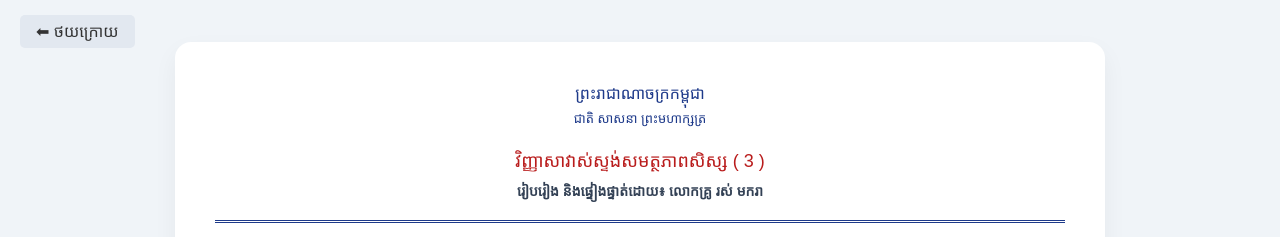
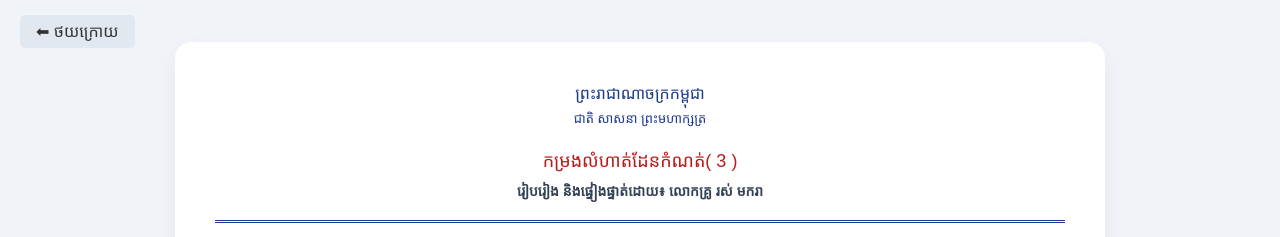
Before and after one commit to rosmakara71-hub/domain, a plain HTML site: page 3.html in a window 1280 px wide. Shown: the top 237 px of the page. Drawn offline with nearby package versions, Linux system fonts and the light colour scheme; a web font is replaced by a local one.

Commit message:
Update 3.html

```diff
--- a/3.html
+++ b/3.html
@@ -3,7 +3,7 @@
 <head>
     <meta charset="UTF-8">
     <meta name="viewport" content="width=device-width, initial-scale=1.0">
-    <title>កម្រងសំណួរនិងលំហាត់វាស់ស្ទង់សមត្ថភាព</title>
+    <title>កម្រងលំហាត់ដែនកំណត់</title>
 
     <script>
         window.MathJax = {
@@ -269,7 +269,7 @@
         <div class="header">
             <div class="kingdom">ព្រះរាជាណាចក្រកម្ពុជា</div>
             <div class="kingdom" style="font-size: 13px;">ជាតិ សាសនា ព្រះមហាក្សត្រ</div>
-<div class="exam-title">វិញ្ញាសាវាស់ស្ទង់សមត្ថភាពសិស្ស ( <span id="lesson-id"></span> )</div>
+<div class="exam-title">កម្រងលំហាត់ដែនកំណត់( <span id="lesson-id"></span> )</div>
 
             <div class="author">រៀបរៀង និងផ្ទៀងផ្ទាត់ដោយ៖ លោកគ្រូ រស់ មករា</div>
         </div>
```
